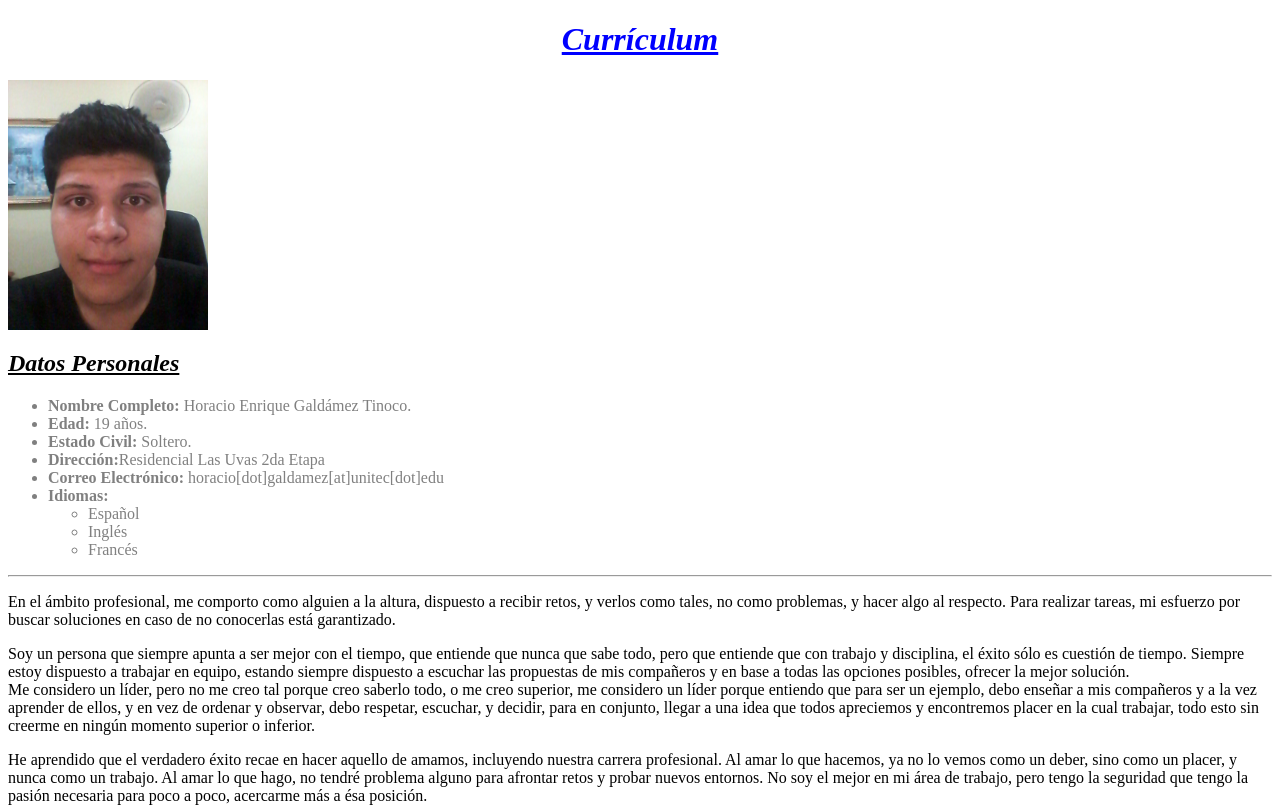
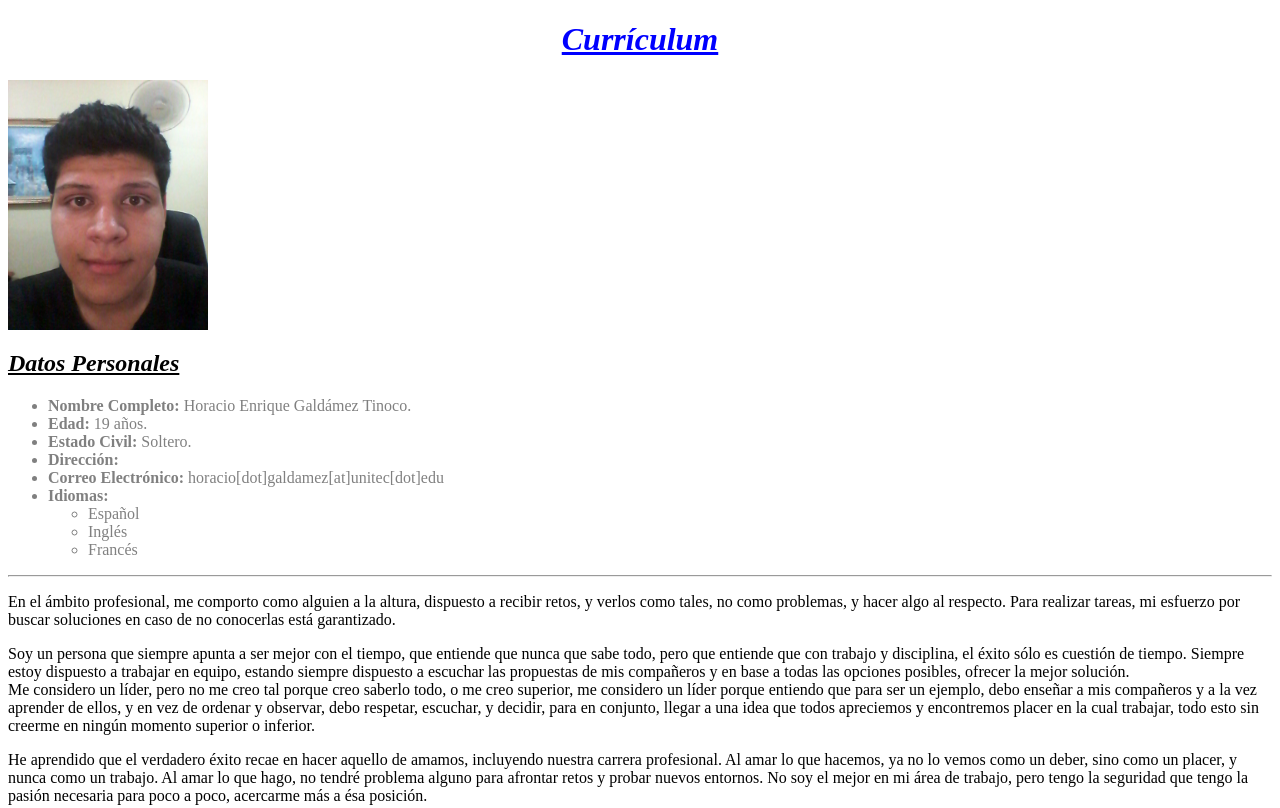
Before and after one commit to Horace-G/Horace-G.github.io, a plain HTML site: page index.html in a window 1280 px wide. Shown: the top 808 px of the page. Drawn offline with Linux system fonts and the light colour scheme.

Commit message:
Updating index

```diff
--- a/index.html
+++ b/index.html
@@ -23,7 +23,7 @@ single step." />
 			<li><strong>Nombre Completo:</strong> Horacio Enrique Galdámez Tinoco. </li>
 			<li><strong>Edad:</strong> 19 años.
 			<li><strong>Estado Civil:</strong> Soltero.
-			<li><strong>Dirección:</strong>Residencial Las Uvas 2da Etapa</li>
+			<li><strong>Dirección:</strong></li>
 			<li><strong>Correo Electrónico:</strong> horacio[dot]galdamez[at]unitec[dot]edu
 			<li><strong>Idiomas:</strong>
 			<ul>
```
